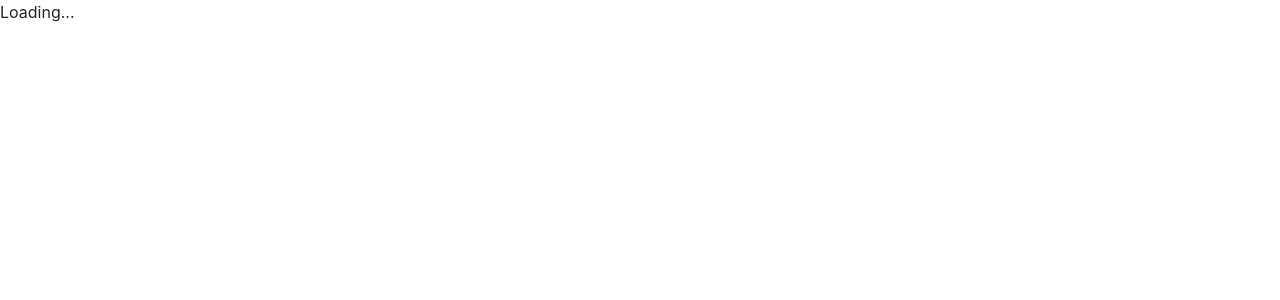
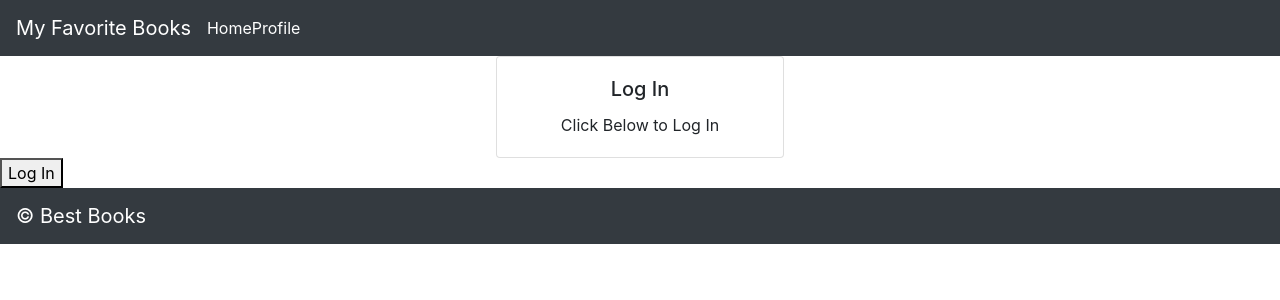
Before and after one commit to hirobius/best-books, a React (Create React App) app: page / in a window 1280 px wide. Shown: the top 300 px of the page. Built offline with nearby package versions, Linux system fonts and the light colour scheme.

Commit message:
card 2 first pass

```diff
--- a/package.json
+++ b/package.json
@@ -3,7 +3,7 @@
   "version": "0.1.0",
   "private": true,
   "dependencies": {
-    "@auth0/auth0-react": "1.3.0",
+    "@auth0/auth0-react": "^1.3.0",
     "@testing-library/jest-dom": "5.11.9",
     "@testing-library/react": "11.2.5",
     "@testing-library/user-event": "12.8.0",
--- a/src/App.js
+++ b/src/App.js
@@ -1,5 +1,11 @@
 import React from 'react';
+import { withAuth0 } from '@auth0/auth0-react';
 import Header from './Header';
+import Login from './Login';
+import Profile from './Profile';
+import LoginButton from './LoginButton';
+import LogoutButton from './LogoutButton';
+import MyFavoriteBooks from './MyFavoriteBooks';
 import IsLoadingAndError from './IsLoadingAndError';
 import Footer from './Footer';
 import {
@@ -12,14 +18,23 @@
 
   render() {
     console.log('app', this.props);
-    return(
+    const { user, isAuthenticated } = this.props.auth0;
+    return (
       <>
         <Router>
           <IsLoadingAndError>
             <Header />
+            {isAuthenticated ? user.name : ''}
+            {isAuthenticated ? <LogoutButton /> : ''}
+            {isAuthenticated ? <img src={user.picture} /> : ''}
+
             <Switch>
               <Route exact path="/">
                 {/* TODO: if the user is logged in, render the `MyFavoriteBooks` component, if they are not, render the `Login` component */}
+                {isAuthenticated ? <MyFavoriteBooks /> : <><Login /> <LoginButton /></>}
+              </Route>
+              <Route exact path="/profile">
+                {isAuthenticated ? <Profile /> : ''}
               </Route>
               {/* TODO: add a route with a path of '/profile' that renders a `Profile` component */}
             </Switch>
@@ -31,4 +46,4 @@
   }
 }
 
-export default App;
+export default withAuth0(App);
--- a/src/LoginButton.js
+++ b/src/LoginButton.js
@@ -0,0 +1,10 @@
+import React from "react";
+import { useAuth0 } from "@auth0/auth0-react";
+
+const LoginButton = () => {
+  const { loginWithRedirect } = useAuth0();
+
+  return <button onClick={() => loginWithRedirect()}>Log In</button>;
+};
+
+export default LoginButton;
--- a/src/LogoutButton.js
+++ b/src/LogoutButton.js
@@ -0,0 +1,14 @@
+import React from "react";
+import { useAuth0 } from "@auth0/auth0-react";
+
+const LogoutButton = () => {
+  const { logout } = useAuth0();
+
+  return (
+    <button onClick={() => logout({ returnTo: window.location.origin })}>
+      Log Out
+    </button>
+  );
+};
+
+export default LogoutButton;
--- a/src/Profile.js
+++ b/src/Profile.js
@@ -0,0 +1,14 @@
+import React from "react";
+
+class Profile extends React.Component {
+  render() {
+
+    return (
+      <>
+       <h1>Profile</h1>
+      </>
+    );
+  }
+};
+
+export default Profile;
--- a/src/index.js
+++ b/src/index.js
@@ -1,11 +1,18 @@
 import React from 'react';
 import ReactDOM from 'react-dom';
 import App from './App';
+import { Auth0Provider } from "@auth0/auth0-react";
 
 // TODO: wrap everything in Auth0
 ReactDOM.render(
   <React.StrictMode>
-    <App />
+    <Auth0Provider
+      domain="dev--ezju6ia.us.auth0.com"
+      clientId="myyXdYeC6wKIN3lgYLQu0GUBVWH2rCF1"
+      redirectUri={window.location.origin}
+    >
+      <App />
+    </Auth0Provider>
   </React.StrictMode>,
   document.getElementById('root')
 );
```
Also changed, not shown: 1 other file (tests, documents, lock files or other folders).
